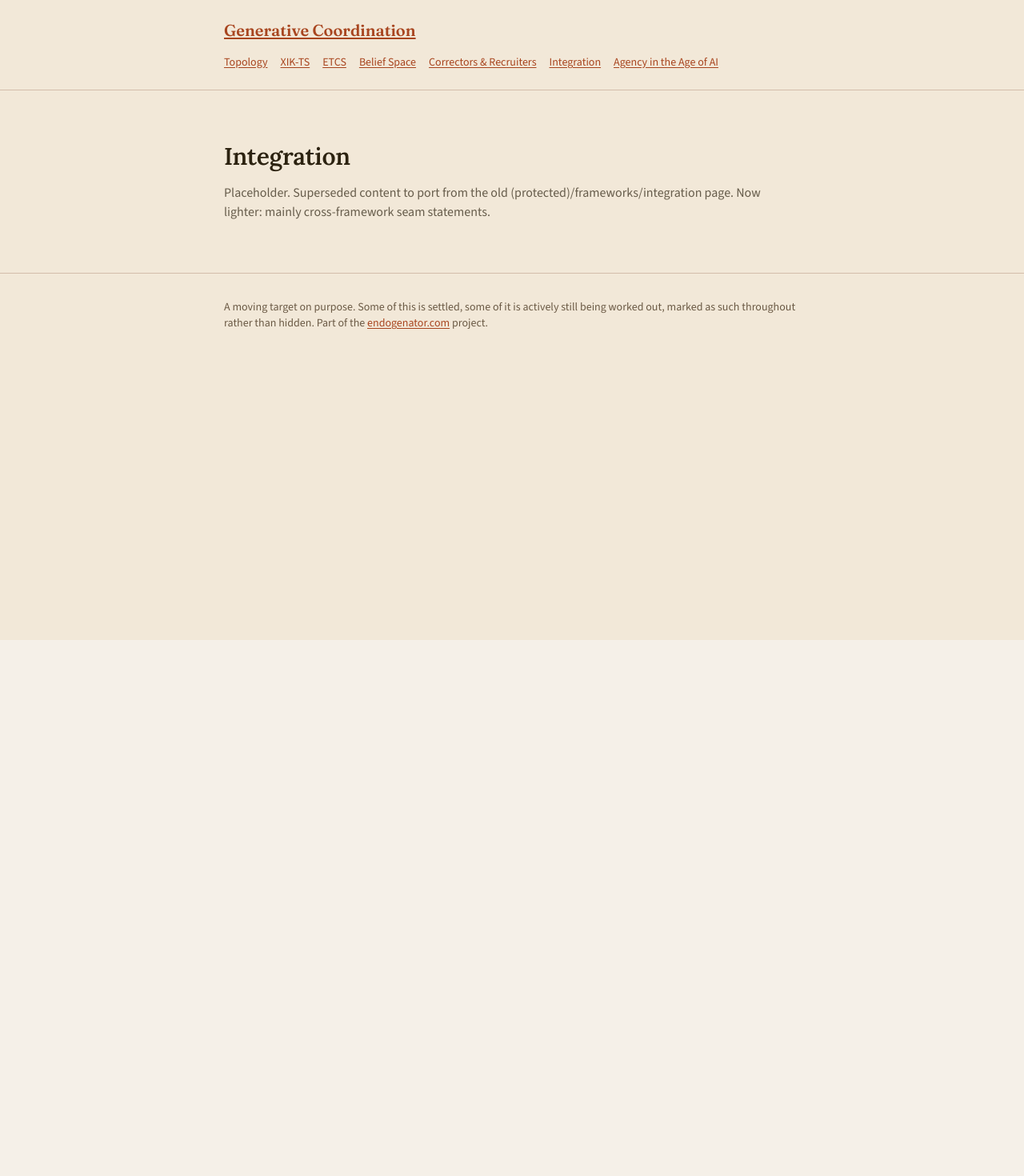
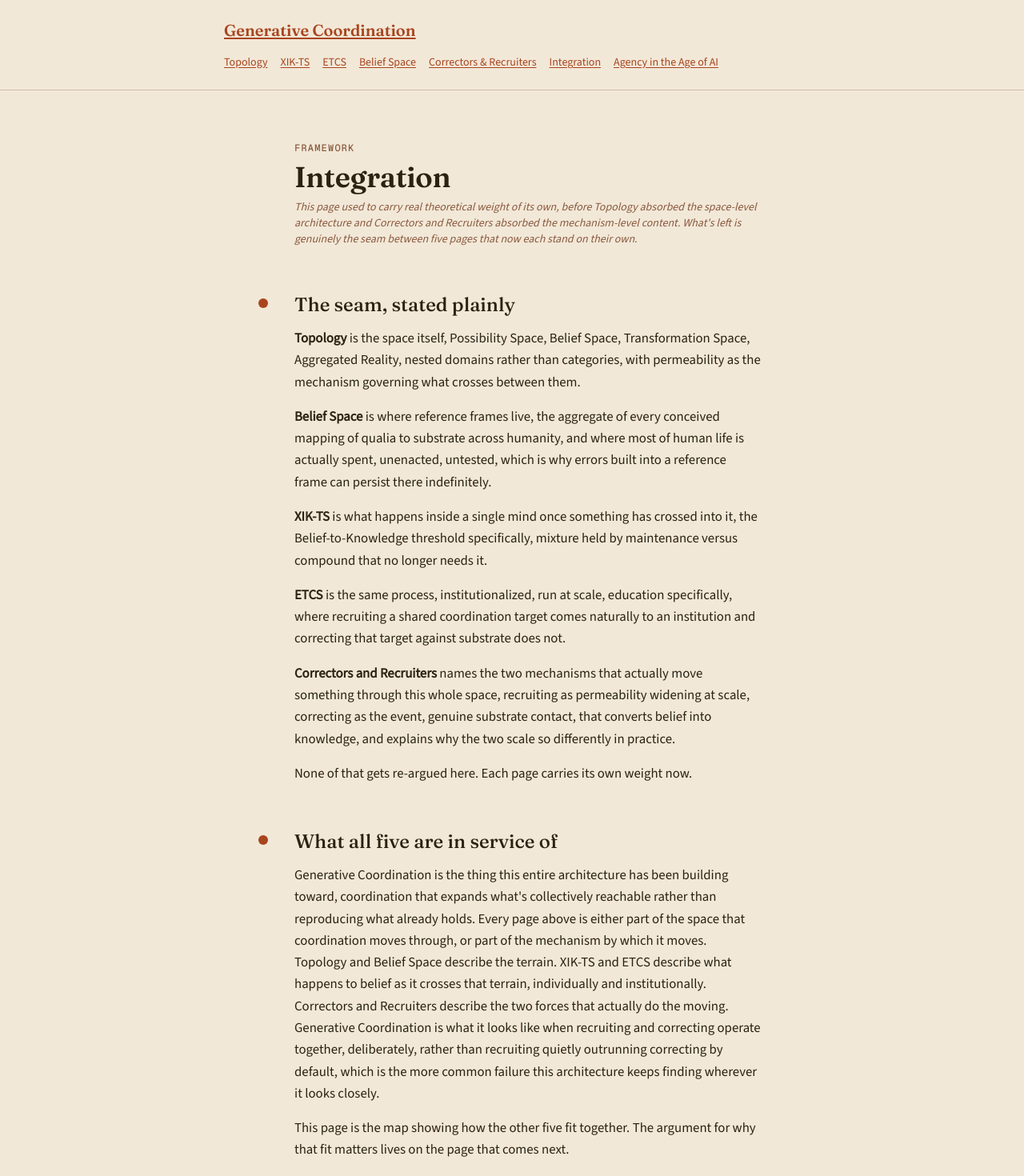
Before and after one commit to Endogenator/doctoral-progress, a Next.js app: page /generative-site/frameworks/integration in a window 1280 px wide. Shown: the top 1470 px of the page at 80% size. Before the commit the page ends 800 px from the top, so only its background shows below. Built offline with nearby package versions, Linux system fonts and the light colour scheme.

Commit message:
Integrated

```diff
--- a/src/app/generative-site/frameworks/integration/page.tsx
+++ b/src/app/generative-site/frameworks/integration/page.tsx
@@ -1,10 +1,120 @@
-export default function Page() {
+import type { ReactNode } from "react";
+
+function Section({ title, children }: { title: string; children: ReactNode }) {
   return (
-    <div className="mx-auto max-w-3xl px-6 py-16">
-      <h1 className="text-3xl font-semibold">Integration</h1>
-      <p className="mt-4 text-base opacity-70">
-        Placeholder. Superseded content to port from the old (protected)/frameworks/integration page. Now lighter: mainly cross-framework seam statements.
-      </p>
+    <section className="relative pl-8 md:pl-10">
+      <span
+        className="growth-marker absolute left-[-5px] top-2 h-3 w-3 rounded-full ring-4 ring-[var(--site-sand)] md:left-[calc(1px-6px)]"
+        style={{ backgroundColor: "var(--site-rust)" }}
+        aria-hidden="true"
+      />
+      <h2
+        className="mb-3 text-2xl font-medium"
+        style={{ fontFamily: "var(--font-fraunces)" }}
+      >
+        {title}
+      </h2>
+      <div className="space-y-4 text-[1.05rem] leading-relaxed">
+        {children}
+      </div>
+    </section>
+  );
+}
+
+export default function IntegrationPage() {
+  return (
+    <div className="mx-auto max-w-2xl px-6 py-16">
+      <div className="relative">
+        <div
+          className="growth-rail absolute left-[3px] top-2 hidden w-px md:block"
+          style={{ bottom: "2.5rem" }}
+          aria-hidden="true"
+        />
+
+        <p
+          className="mb-2 pl-8 text-xs font-medium uppercase tracking-widest text-[var(--site-clay)] md:pl-10"
+          style={{ fontFamily: "var(--font-geist-mono)" }}
+        >
+          Framework
+        </p>
+        <h1
+          className="mb-2 pl-8 text-4xl font-semibold md:pl-10"
+          style={{ fontFamily: "var(--font-fraunces)" }}
+        >
+          Integration
+        </h1>
+        <p className="mb-14 pl-8 text-sm italic text-[var(--site-clay)] md:pl-10">
+          This page used to carry real theoretical weight of its own,
+          before Topology absorbed the space-level architecture and
+          Correctors and Recruiters absorbed the mechanism-level content.
+          What&apos;s left is genuinely the seam between five pages that
+          now each stand on their own.
+        </p>
+
+        <div className="space-y-14">
+          <Section title="The seam, stated plainly">
+            <p>
+              <strong>Topology</strong> is the space itself, Possibility
+              Space, Belief Space, Transformation Space, Aggregated
+              Reality, nested domains rather than categories, with
+              permeability as the mechanism governing what crosses between
+              them.
+            </p>
+            <p>
+              <strong>Belief Space</strong> is where reference frames live,
+              the aggregate of every conceived mapping of qualia to
+              substrate across humanity, and where most of human life is
+              actually spent, unenacted, untested, which is why errors
+              built into a reference frame can persist there indefinitely.
+            </p>
+            <p>
+              <strong>XIK-TS</strong> is what happens inside a single mind
+              once something has crossed into it, the Belief-to-Knowledge
+              threshold specifically, mixture held by maintenance versus
+              compound that no longer needs it.
+            </p>
+            <p>
+              <strong>ETCS</strong> is the same process, institutionalized,
+              run at scale, education specifically, where recruiting a
+              shared coordination target comes naturally to an institution
+              and correcting that target against substrate does not.
+            </p>
+            <p>
+              <strong>Correctors and Recruiters</strong> names the two
+              mechanisms that actually move something through this whole
+              space, recruiting as permeability widening at scale,
+              correcting as the event, genuine substrate contact, that
+              converts belief into knowledge, and explains why the two
+              scale so differently in practice.
+            </p>
+            <p>None of that gets re-argued here. Each page carries its own weight now.</p>
+          </Section>
+
+          <Section title="What all five are in service of">
+            <p>
+              Generative Coordination is the thing this entire architecture
+              has been building toward, coordination that expands what&apos;s
+              collectively reachable rather than reproducing what already
+              holds. Every page above is either part of the space that
+              coordination moves through, or part of the mechanism by
+              which it moves. Topology and Belief Space describe the
+              terrain. XIK-TS and ETCS describe what happens to belief as
+              it crosses that terrain, individually and institutionally.
+              Correctors and Recruiters describe the two forces that
+              actually do the moving. Generative Coordination is what it
+              looks like when recruiting and correcting operate together,
+              deliberately, rather than recruiting quietly outrunning
+              correcting by default, which is the more common failure this
+              architecture keeps finding wherever it looks closely.
+            </p>
+            <p>
+              This page is the map showing how the other five fit
+              together. The argument for why that fit matters lives on the
+              page that comes next.
+            </p>
+          </Section>
+        </div>
+      </div>
     </div>
   );
 }
```
